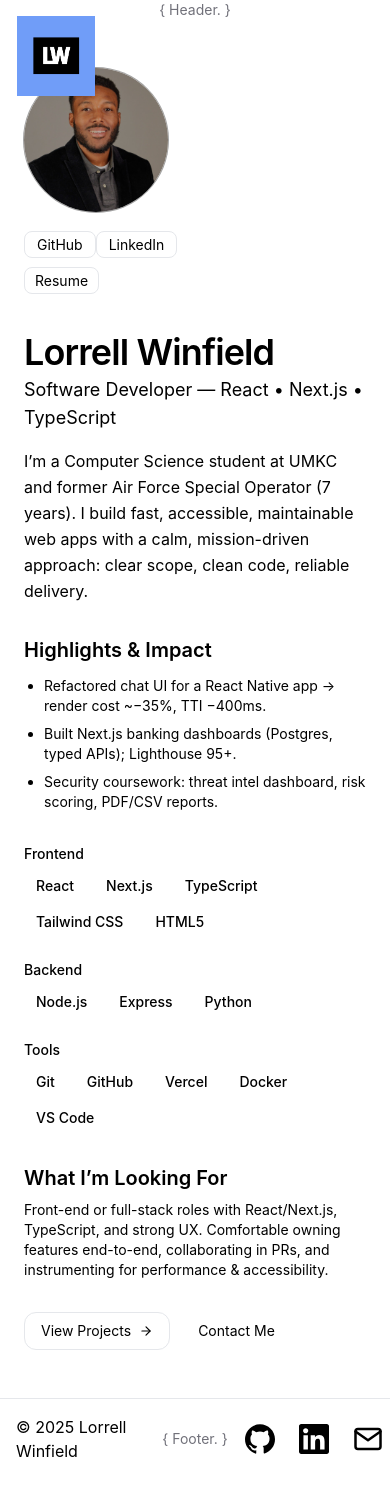
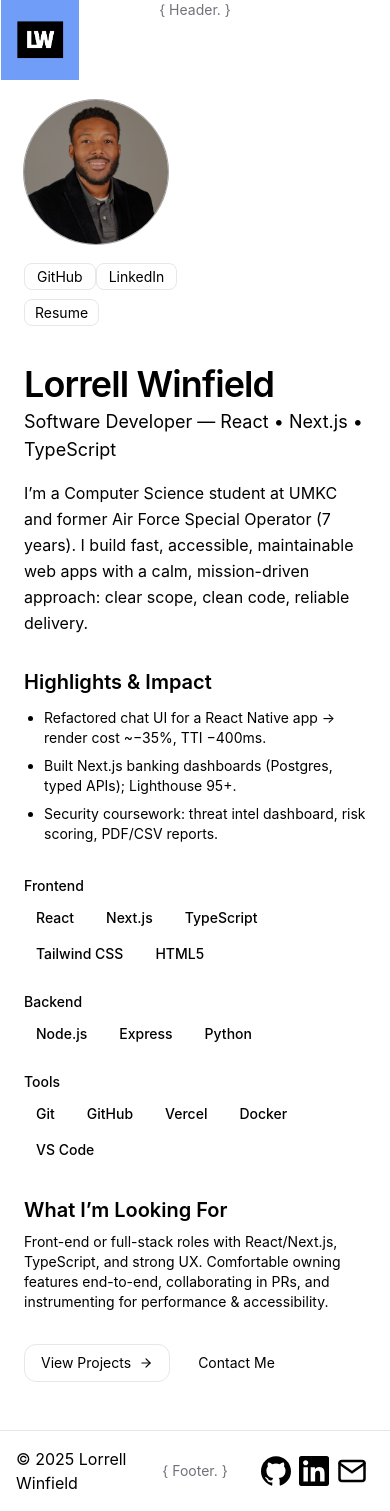
Before and after one commit to LorrellW/portfolio, a Next.js app in the folder portfolio/: page /aboutMe in a window 390 px wide. Before the commit the page ends 1479 px from the top, so only its background shows below. Built offline with nearby package versions, Linux system fonts and the light colour scheme.

Commit message:
mobile view
about me page optimized for mobile responsiveness

```diff
--- a/portfolio/src/app/aboutMe/page.tsx
+++ b/portfolio/src/app/aboutMe/page.tsx
@@ -28,7 +28,7 @@
       <div className="grid grid-cols-1 gap-10 md:grid-cols-[260px_1fr]">
         {/* Sidebar */}
         <aside>
-          <div className="relative h-36 w-36 overflow-hidden rounded-full ring-1 ring-neutral-400 ring-foreground/15">
+          <div className="relative h-36 w-36 overflow-hidden rounded-full ring-1 ring-neutral-400 ring-foreground/15 mt-8 xs:mt-14 sm:mt-10 md:mt-0 xl:mt-0">
             <Image
               src="/head-shot.jpg"
               alt="Lorrell Winfield logo"
--- a/portfolio/src/app/components/HomeLinkLogo.js
+++ b/portfolio/src/app/components/HomeLinkLogo.js
@@ -3,7 +3,7 @@
 
 export default function HomeLinkLogo() {
     return (
-        <div className="absolute top-0 left-0 m-4">
+        <div className="absolute top-0 left-0 xs:m-4">
             <button>
                 <Link href={"/"}>
                     <Image
--- a/portfolio/src/app/components/SocialLinks.tsx
+++ b/portfolio/src/app/components/SocialLinks.tsx
@@ -24,7 +24,7 @@
 
 export default function SocialLinks() {
   return (
-    <div className="flex gap-6">
+    <div className="flex gap-2 md:gap-6">
       {socialLinks.map((link) => (
         <a
           href={link.url}
--- a/portfolio/src/app/components/header.tsx
+++ b/portfolio/src/app/components/header.tsx
@@ -6,7 +6,7 @@
 
   return (
     <header className="grid grid-cols-3 h-fit text-sm text-zinc-500 place-items-center top-0 right-6 z-50 w-full bg-background/80 md:p-6">
-        <div><HomeLinklogo/></div>
+        <div ><HomeLinklogo/></div>
         <div>{message}</div>
         <div className="grid-flow-col justify-items-center"></div>
     </header>
--- a/portfolio/src/app/page.tsx
+++ b/portfolio/src/app/page.tsx
@@ -21,7 +21,7 @@
   useEffect(() => {
     const timer = setTimeout(() => {
       setIsLoading(false);
-    }, 1500);
+    }, 1700);
 
     return () => clearTimeout(timer);
   }, []);
@@ -37,7 +37,7 @@
 
         {/* 1. Add bottom padding to prevent content from being hidden by the fixed footer */}
         <main className="flex flex-col items-center justify-center min-h-screen p-4 pb-22 text-center">
-          <div className="max-w-2xl">
+          <div className="md:max-w-2xl pt-20">
             <h1 className={`${cairo.className} text-5xl md:text-7xl font-bold text-transparent bg-clip-text bg-gradient-to-r from-blue-500 to-teal-400`}>
               Lorrell Winfield.
             </h1>
--- a/portfolio/tailwind.config.ts
+++ b/portfolio/tailwind.config.ts
@@ -7,6 +7,14 @@
     "./src/app/**/*.{js,ts,jsx,tsx,mdx}",
   ],
   theme: {
+    screens: {
+      'xs': '480px', // Custom extra-small breakpoint
+      'sm': '640px',
+      'md': '768px',
+      'lg': '1024px',
+      'xl': '1280px',
+      '2xl': '1536px',
+    },
     extend: {
       fontFamily: { sans: ['Inter', 'ui-sans-serif', 'system-ui'] },
       colors: {
```
